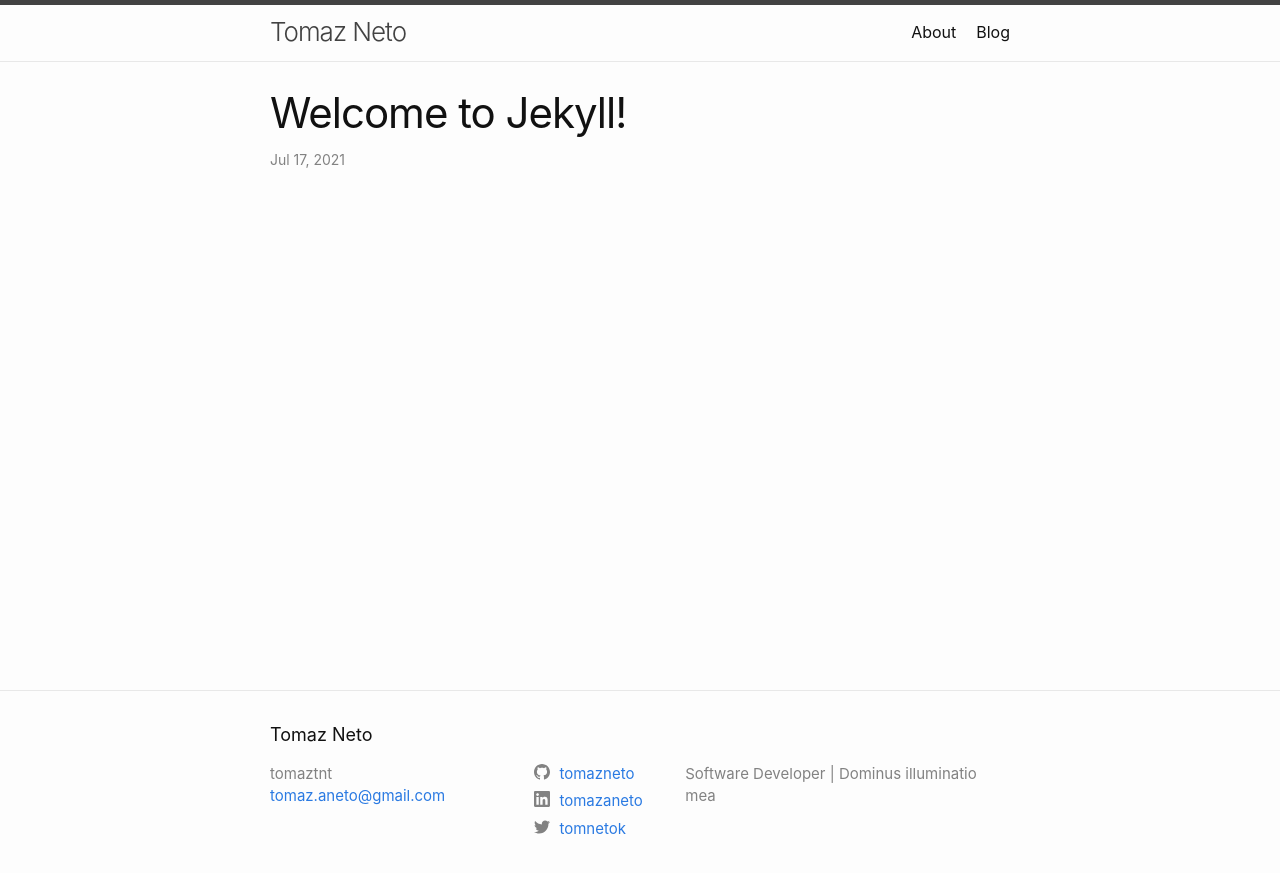
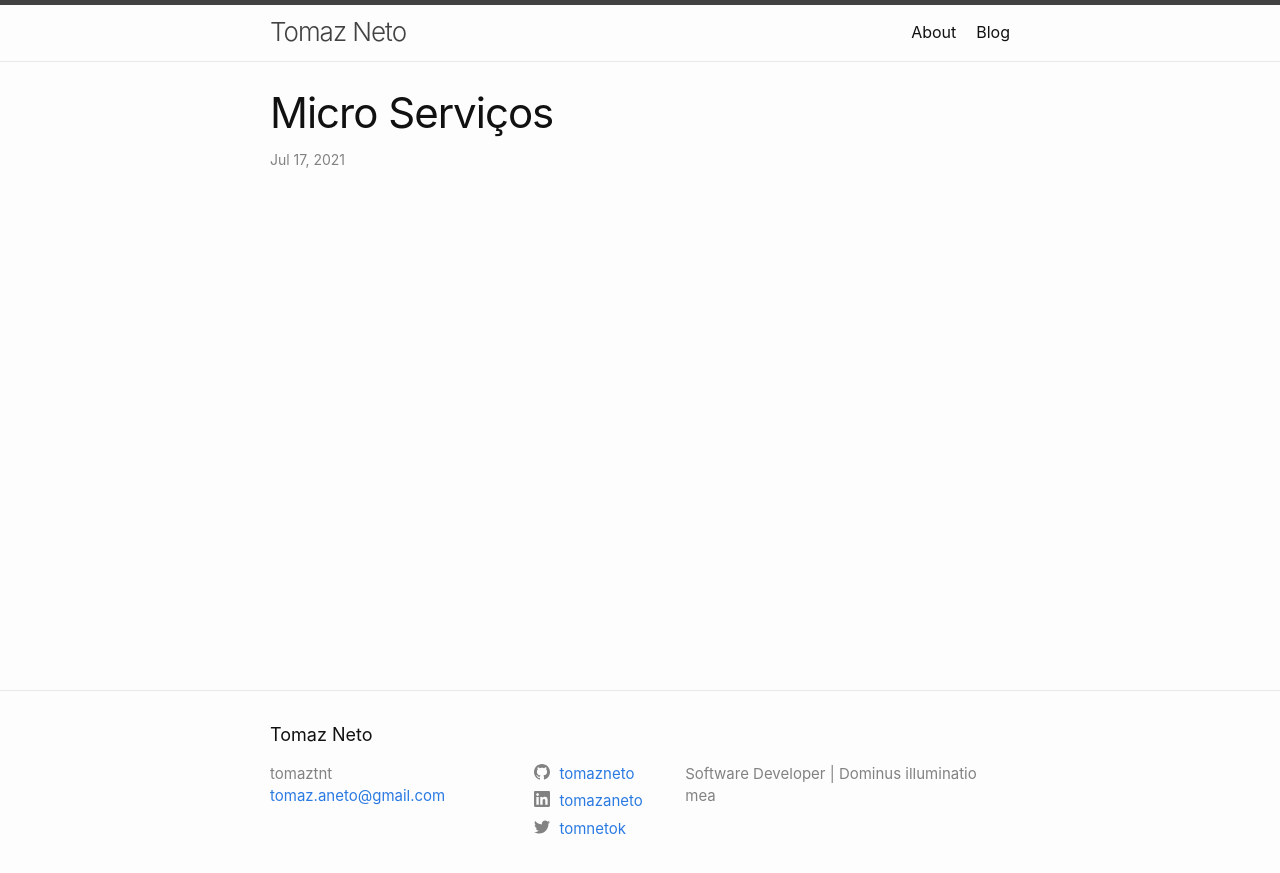
Before and after one commit to tomazneto/tomazneto.github.io, a Jekyll site: the page built from _posts/2021-07-16-microserviços.markdown, in a window 1280 px wide. Shown: the top 873 px of the page. Built offline with Jekyll 4.4.1, drawn with Linux system fonts in a browser that asks for light colours.

Commit message:
nova postagem pt2

```diff
--- a/_posts/2021-07-16-microserviços.markdown
+++ b/_posts/2021-07-16-microserviços.markdown
@@ -1,6 +1,6 @@
 ---
 layout: post
-title:  "Welcome to Jekyll!"
+title:  "Micro Serviços"
 date:   2021-07-16 23:33:03 -0300
 categories: jekyll update
 ---
```
